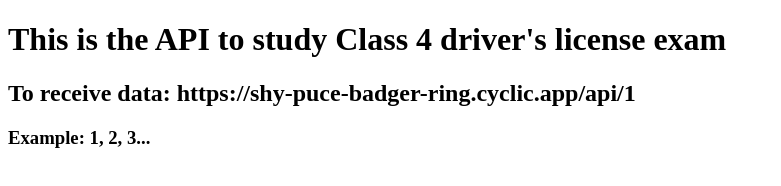
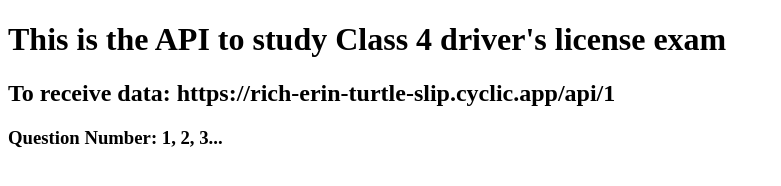
Before and after one commit to ARHoss/class-4-driving-api, a website: page index.html in a window 1280 px wide. Shown: the whole page, without its empty margins (0-781 px from the left). Drawn offline with Linux system fonts and the light colour scheme.

Commit message:
html updated

```diff
--- a/index.html
+++ b/index.html
@@ -8,7 +8,7 @@
 </head>
 <body>
     <h1>This is the API to study Class 4 driver's license exam</h1>
-    <h2>To receive data: https://shy-puce-badger-ring.cyclic.app/api/1</h2>
-    <h3>Example: 1, 2, 3...</h3>
+    <h2>To receive data: https://rich-erin-turtle-slip.cyclic.app/api/1</h2>
+    <h3>Question Number: 1, 2, 3...</h3>
 </body>
 </html>
```
